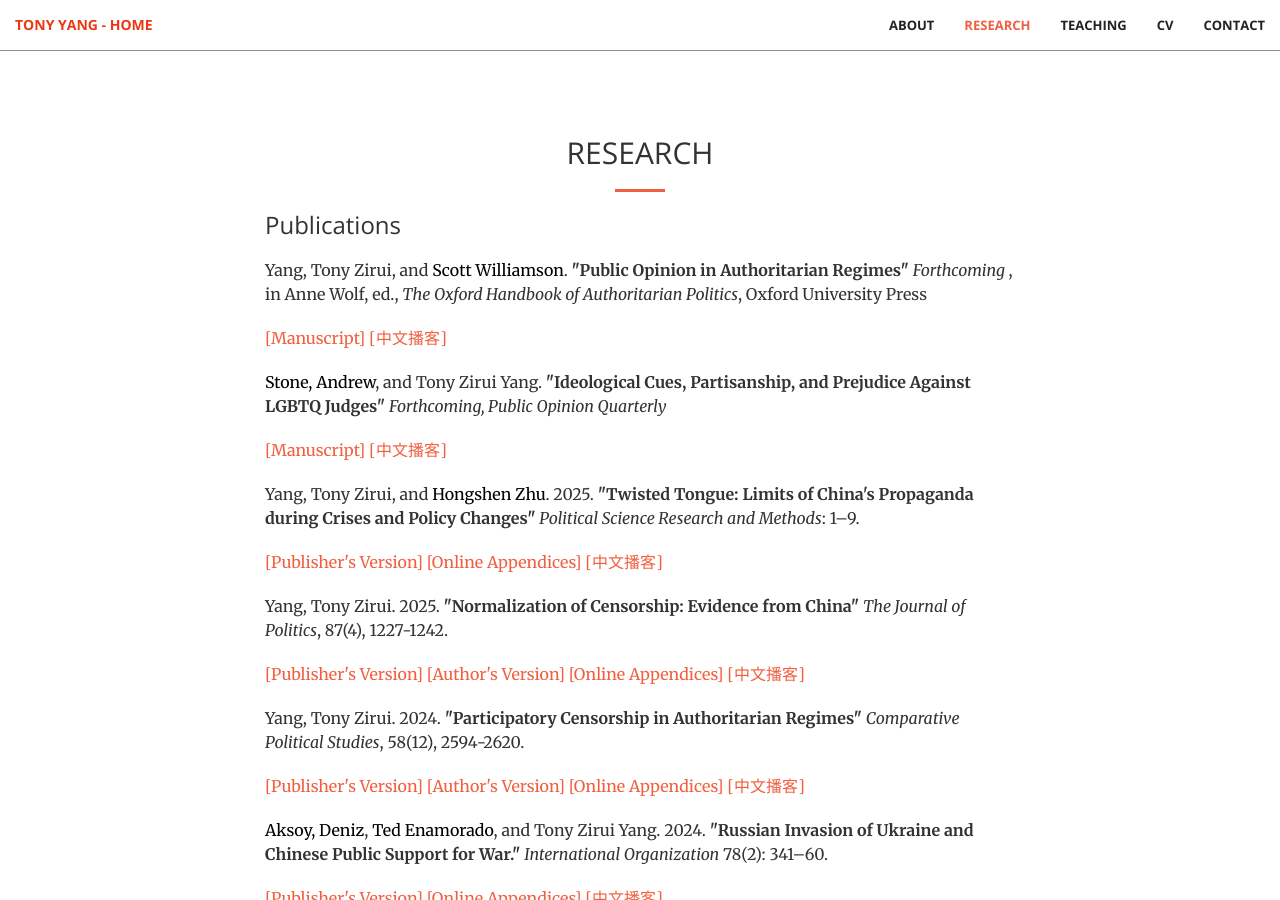
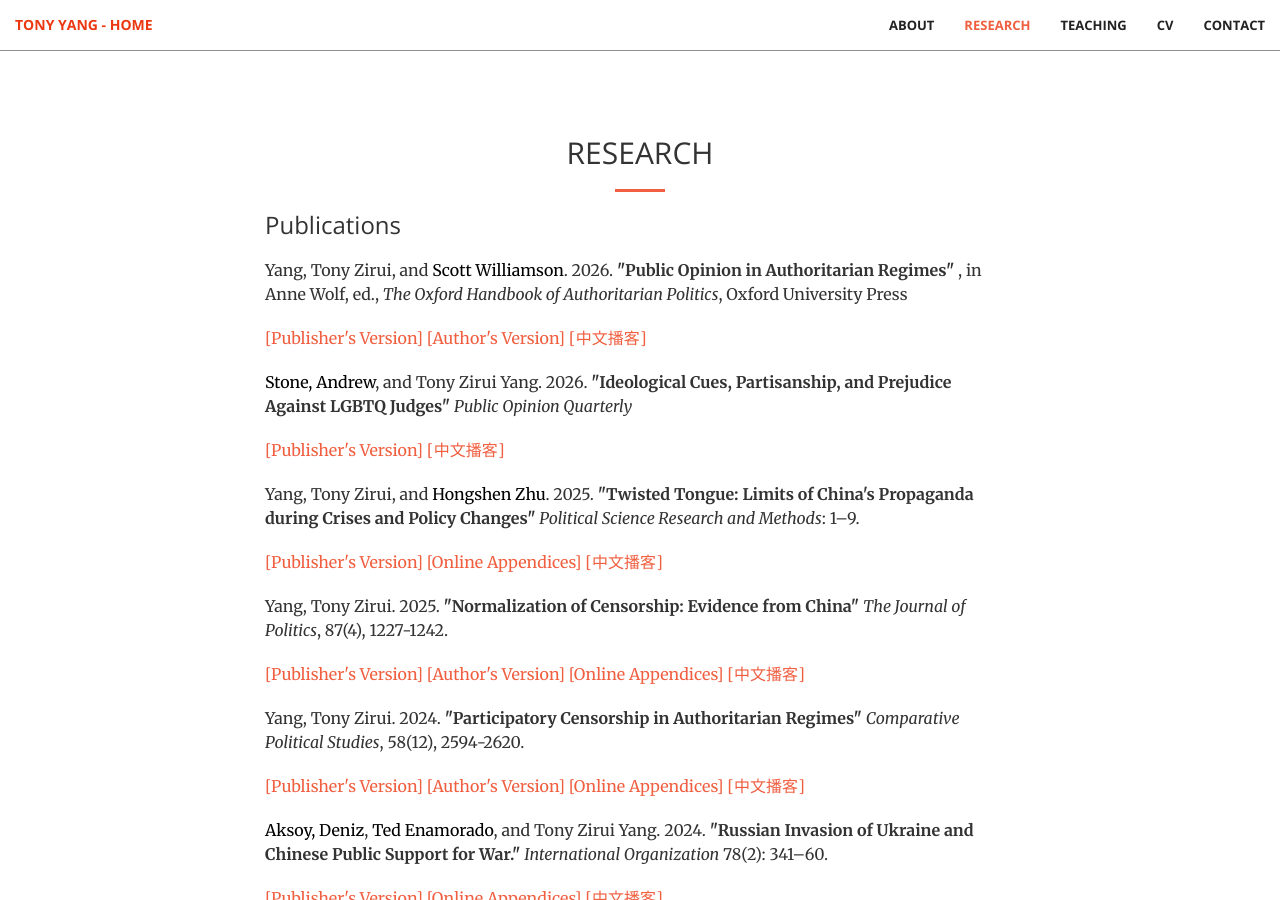
Before and after one commit to tonyhsfz/website, a Jekyll site: the page built from index.html, in a window 1280 px wide and 900 px high, scrolled down 1824 px. Built offline with Jekyll 4.4.1, drawn with Linux system fonts in a browser that asks for light colours.

Commit message:
Update publication.html

```diff
--- a/_includes/publication.html
+++ b/_includes/publication.html
@@ -6,15 +6,16 @@
                 <hr>
                 <h3 class="section-heading">Publications</h3>
                      <p></p>
-                    <p> Yang, Tony Zirui, and <a href="https://www.scott-williamson.com/" style="color: black;">Scott Williamson</a>.  <b> "Public Opinion in Authoritarian Regimes" </b>
-                                 <i>Forthcoming </i>, in Anne Wolf, ed., <i>The Oxford Handbook of Authoritarian Politics</i>, Oxford University Press</p>
+                    <p> Yang, Tony Zirui, and <a href="https://www.scott-williamson.com/" style="color: black;">Scott Williamson</a>. 2026. <b> "Public Opinion in Authoritarian Regimes" </b>,
+                            in Anne Wolf, ed., <i>The Oxford Handbook of Authoritarian Politics</i>, Oxford University Press</p>
                         <p>
-                              <a href="/img/Public_Opinion_in_Autocracy.pdf">[Manuscript]</a>
+                              <a href="https://doi.org/10.1093/oxfordhb/9780198871996.013.0066">[Publisher's Version]</a>
+                                <a href="/img/Public_Opinion_in_Autocracy.pdf">[Author's Version]</a>
                      <a href="https://www.dropbox.com/scl/fi/f0206vhp5cdbd1e7pqrh8/Oxford_Handbook_Chinese.m4a?rlkey=hcjqlnn11uxqmiiryu30jpv4l&st=owe7n1vf&dl=0">[中文播客]</a> </p>
-                        <p>  <a href="https://www.andrewrstone.com/" style="color: black;">Stone, Andrew</a>, and Tony Zirui Yang. <b>"Ideological Cues, Partisanship, and Prejudice Against LGBTQ Judges" </b>
-                            <i>Forthcoming, Public Opinion Quarterly</i></p>
+                        <p>  <a href="https://www.andrewrstone.com/" style="color: black;">Stone, Andrew</a>, and Tony Zirui Yang. 2026. <b>"Ideological Cues, Partisanship, and Prejudice Against LGBTQ Judges" </b>
+                            <i>Public Opinion Quarterly</i></p>
                         <p>
-                     <a href="/img/Stone&Yang.pdf">[Manuscript]</a>
+                     <a href="https://doi.org/10.1093/poq/nfaf064">[Publisher's Version]</a>
                          <a href="https://www.dropbox.com/scl/fi/gm5usaw6q2mv2m47y2ys4/POQ_Chinese.m4a?rlkey=j4s8b070jj2ihb8ntli4yb9ud&st=dp2jkwk8&dl=0">[中文播客]</a> </p>
                      <p></p>
                 <p> Yang, Tony Zirui, and <a href="https://hongshenzhu.org/" style="color: black;">Hongshen Zhu</a>. 2025.
```
